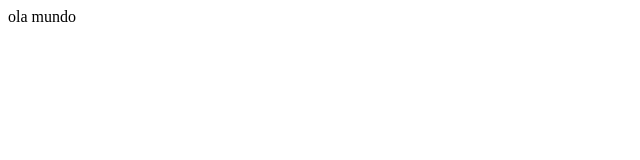
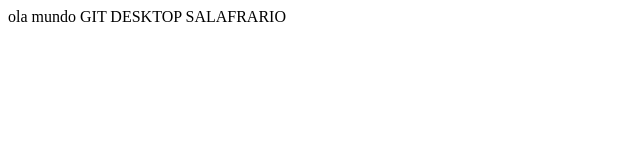
Before and after one commit to wevertonbezzera013/teste-ressiliaflix, a plain HTML site: page index.html in a window 1280 px wide. Shown: the whole page, without its empty margins (0-640 px from the left). Drawn offline with Linux system fonts and the light colour scheme.

Commit message:
Update index.html

```diff
--- a/index.html
+++ b/index.html
@@ -7,5 +7,6 @@
 </head>
 <body>
     ola mundo
+    GIT DESKTOP SALAFRARIO
 </body>
 </html>
```
